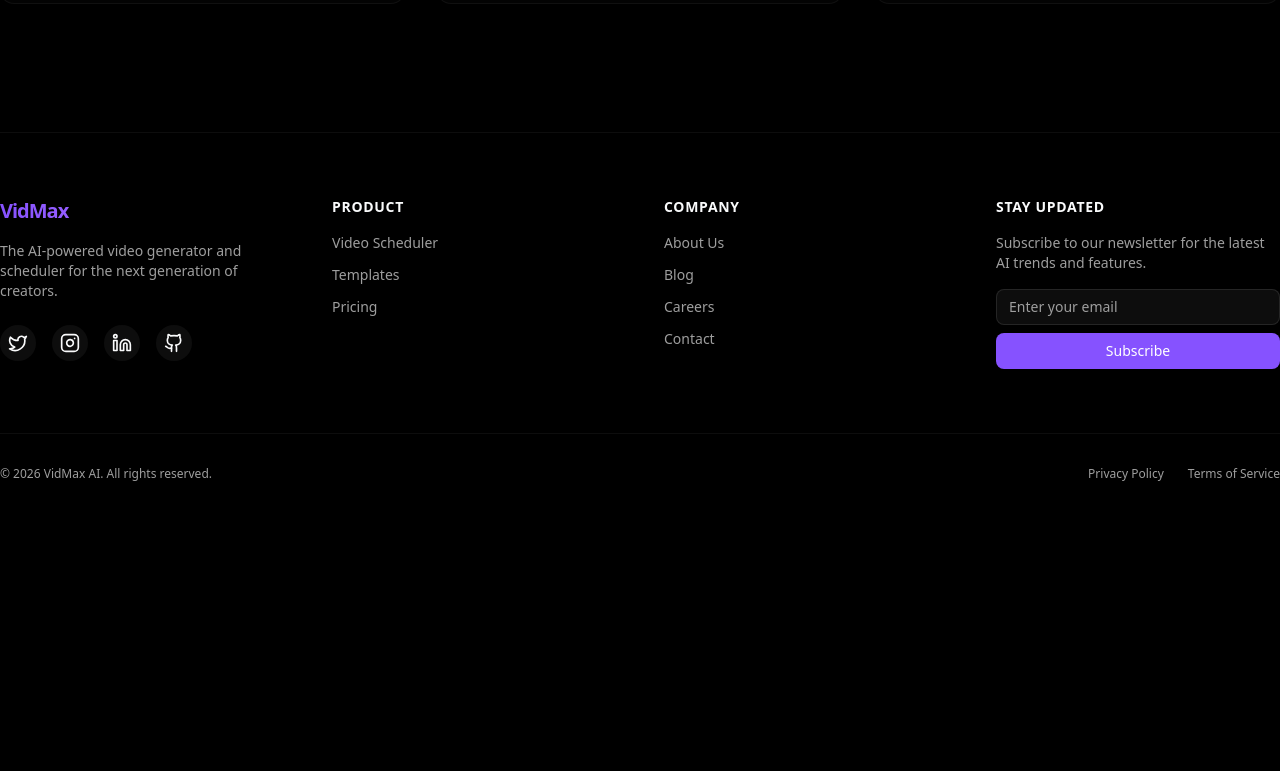
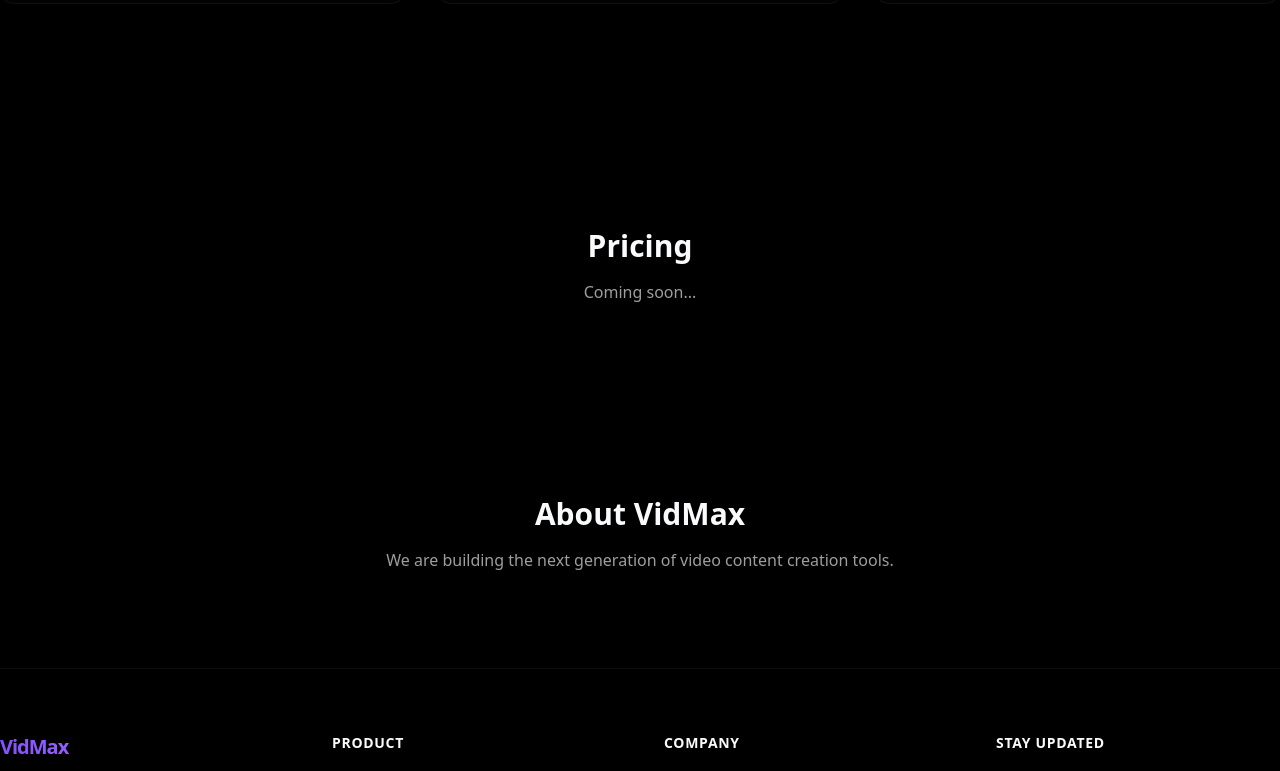
Before and after one commit to singh981/vidmaxx-ai-video-generator, a Next.js app: page / in a window 1280 px wide. Shown: the part 2014-2785 px from the top of the page. Before the commit the page ends 2560 px from the top, so only its background shows below. Built offline with nearby package versions, Linux system fonts and the light colour scheme.

Commit message:
fix: explicit button type in login and add missing sections for anchors

```diff
--- a/app/login/page.tsx
+++ b/app/login/page.tsx
@@ -127,6 +127,7 @@
 
                 <div className="mt-6 text-center text-sm">
                     <button
+                        type="button"
                         onClick={() => setIsSignUp(!isSignUp)}
                         className="text-primary hover:underline underline-offset-4"
                     >
--- a/app/page.tsx
+++ b/app/page.tsx
@@ -10,6 +10,25 @@
       <main className="flex-1">
         <HeroSection />
         <FeaturesSection />
+
+        {/* Pricing Placeholder */}
+        <section id="pricing" className="py-24 bg-black/20">
+          <div className="container text-center">
+            <h2 className="text-3xl font-bold mb-4">Pricing</h2>
+            <p className="text-muted-foreground">Coming soon...</p>
+          </div>
+        </section>
+
+        {/* About Placeholder */}
+        <section id="about" className="py-24">
+          <div className="container text-center">
+            <h2 className="text-3xl font-bold mb-4">About VidMax</h2>
+            <p className="text-muted-foreground max-w-2xl mx-auto">
+              We are building the next generation of video content creation tools.
+            </p>
+          </div>
+        </section>
+
       </main>
       <SiteFooter />
     </div>
```
